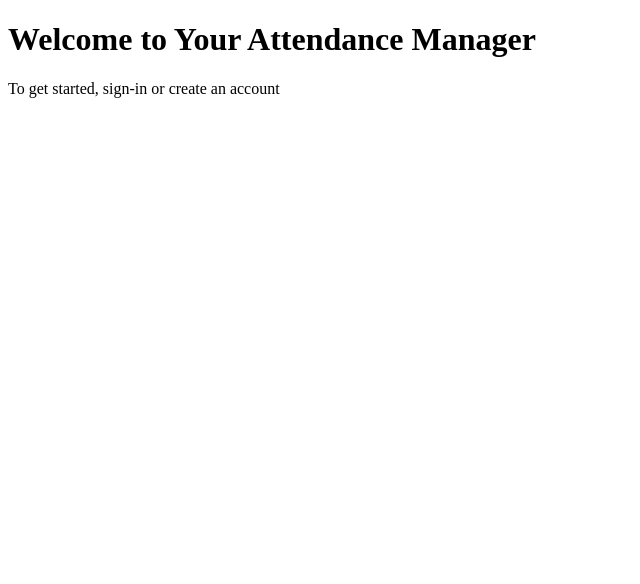
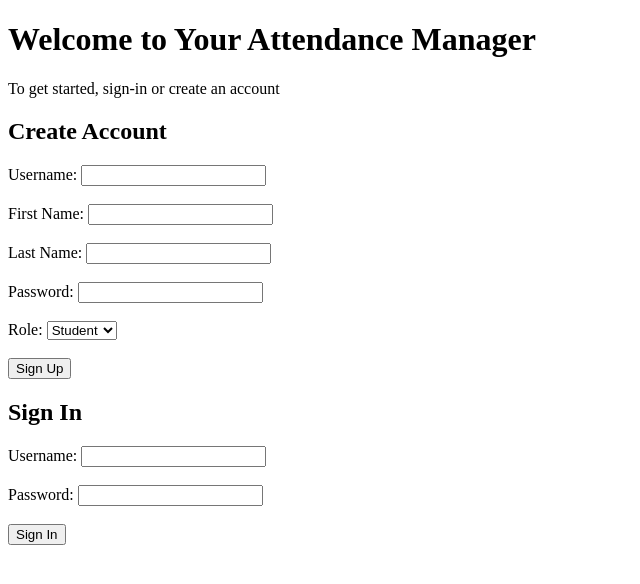
Before and after one commit to y4zmin/CSE412-Attendance-Manager, a Flask app: page / in a window 1280 px wide. Shown: the top 584 px of the page, without its empty margins (0-640 px from the left). Run offline with Flask 3, Linux system fonts and the light colour scheme; some libraries are stand-ins or nearby versions.

Commit message:
set up sign-up CREATE operation to create a student/teacher account that is inserted into db & redirects to respective dashboards of user w/ userID pkey, and set up login READ operation for existing users in db to sign into their dashboards, fixed database connections

```diff
--- a/app.py
+++ b/app.py
@@ -1,14 +1,10 @@
 import os
-from flask import Flask, render_template
+from flask import Flask, render_template, request, redirect
 import psycopg2
-from dotenv import load_dotenv
-
-
-load_dotenv()
 
 app = Flask(__name__)
 
-db_url = "postgresql://postgres:NMxZ2Ov8kz0M78hg@db.mrwaacfrwwyfsjyzwgld.supabase.co:5432/postgres"
+db_url = "postgresql://postgres.mrwaacfrwwyfsjyzwgld:NMxZ2Ov8kz0M78hg@aws-1-us-east-2.pooler.supabase.com:6543/postgres"
 
 def get_db_connection():
         return psycopg2.connect(db_url)
@@ -19,5 +15,106 @@ def home():
     return render_template("index.html")
 
 
+@app.route("/signup", methods=["POST"])
+def signup():
+    username = request.form["username"]
+    firstname = request.form["firstname"]
+    lastname = request.form["lastname"]
+    password = request.form["password"]
+    usertype = request.form["usertype"]
+
+    conn = get_db_connection()
+    cur = conn.cursor()
+
+    cur.execute("""
+        INSERT INTO users (username, firstname, lastname, password, usertype)
+        VALUES (%s, %s, %s, %s, %s)
+    """, (username, firstname, lastname, password, usertype))
+
+    userid = cur.fetchone()[0]
+    conn.commit()
+    cur.close()
+    conn.close()
+
+    if usertype == "student":
+         return redirect(f"/student/{userid}")
+    elif usertype == "teacher":
+        return redirect(f"/teacher/{userid}")
+    else:
+        return redirect("/")
+
+@app.route("/login", methods=["POST"])
+def login():
+    username = request.form["username"]
+    password = request.form["password"]
+
+    conn = get_db_connection()
+    cur = conn.cursor()
+
+    cur.execute("""
+        SELECT userid, firstname, usertype
+        FROM users
+        WHERE username = %s AND password = %s
+    """, (username, password))
+
+    result = cur.fetchone()
+
+    cur.close()
+    conn.close()
+
+    if result:
+        userid = result[0]
+        firstname = result[1]
+        usertype = result[2]
+
+        if usertype == "student":
+            return redirect(f"/student/{userid}")
+        else:
+            return redirect(f"/teacher/{userid}")
+
+    return redirect("/")
+
+@app.route("/student/<int:userid>")
+def student(userid):
+    conn = get_db_connection()
+    cur = conn.cursor()
+
+    cur.execute("""
+        SELECT firstname
+        FROM users
+        WHERE userid = %s
+    """, (userid,))
+
+    result = cur.fetchone()
+
+    cur.close()
+    conn.close()
+
+    if result:
+        return render_template("student.html", name=result[0])
+
+    return redirect("/")
+
+@app.route("/teacher/<int:userid>")
+def teacher(userid):
+    conn = get_db_connection()
+    cur = conn.cursor()
+
+    cur.execute("""
+        SELECT firstname
+        FROM users
+        WHERE userid = %s
+    """, (userid,))
+
+    result = cur.fetchone()
+
+    cur.close()
+    conn.close()
+
+    if result:
+        return render_template("teacher.html", name=result[0])
+    return redirect("/")
+
+
 if __name__ == "__main__":
     app.run(debug=True)
--- a/templates/index.html
+++ b/templates/index.html
@@ -6,5 +6,43 @@
 <body>
     <h1>Welcome to Your Attendance Manager</h1>
     <p>To get started, sign-in or create an account</p>
+
+    <form action="/signup" method="POST">
+    <h2>Create Account</h2>
+    <label>Username:</label>
+    <input type="text" name="username" required><br><br>
+
+    <label>First Name:</label>
+    <input type="text" name="firstname" required><br><br>
+
+    <label>Last Name:</label>
+    <input type="text" name="lastname" required><br><br>
+
+    <label>Password:</label>
+    <input type="password" name="password" required><br><br>
+
+    <label>Role:</label>
+    <select name="usertype">
+        <option value="student">Student</option>
+        <option value="teacher">Teacher</option>
+    </select><br><br>
+
+    <button type="submit">Sign Up</button>
+
+</form>
+
+
+<h2>Sign In</h2>
+
+<form method="POST" action="/login">
+    <label>Username:</label>
+    <input type="text" name="username" required><br><br>
+
+    <label>Password:</label>
+    <input type="password" name="password" required><br><br>
+
+    <button type="submit">Sign In</button>
+</form>
+
 </body>
 </html>
```
Also changed, not shown: templates/student.html (+18 -0 lines), templates/teacher.html (+18 -0 lines).
